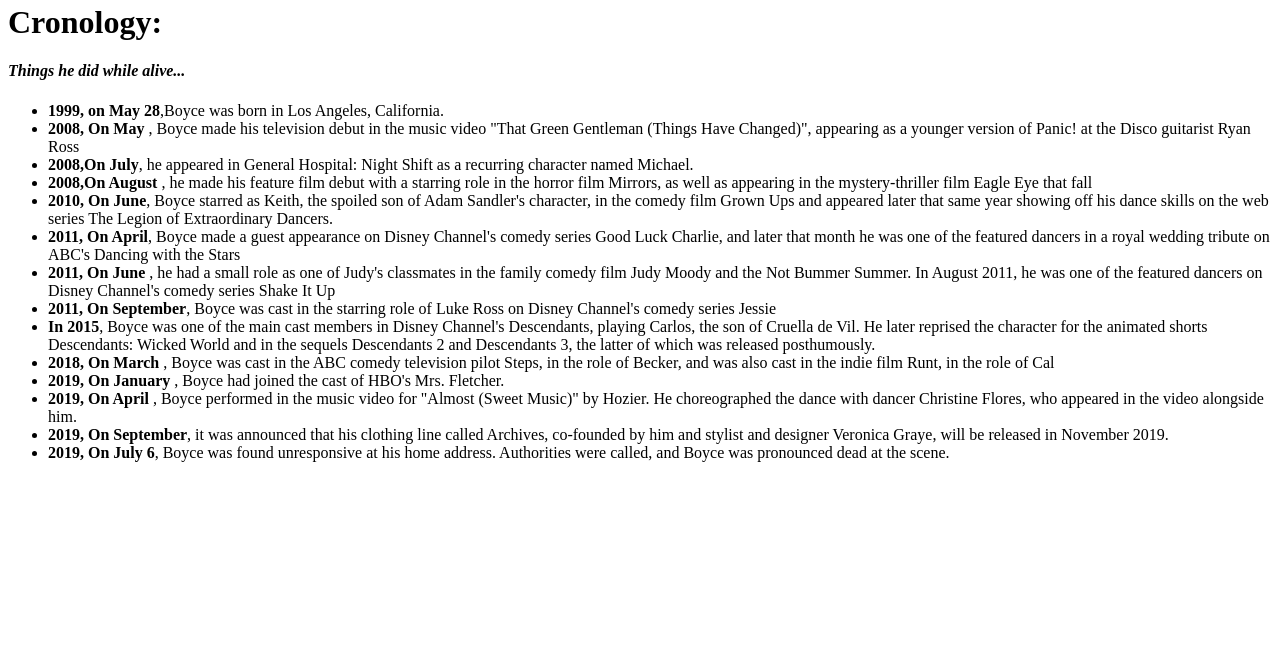
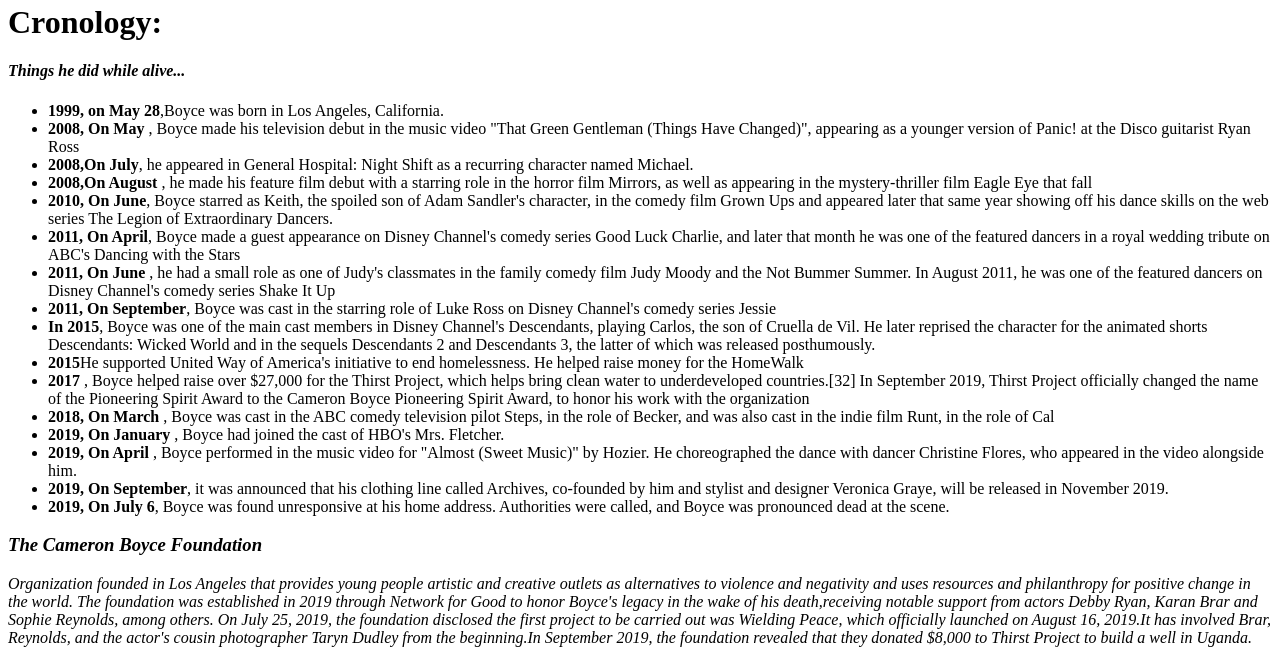
Before and after one commit to Joecleverman/microversesheyjosue, a plain HTML site: page fcc-test-suite-template-master (2)/fcc-test-suite-template-master/index.html in a window 1280 px wide. Shown: the part 1231-1894 px from the top of the page. Before the commit the page ends 1709 px from the top, so only its background shows below. Drawn offline with Linux system fonts and the light colour scheme.

Commit message:
modified index file

```diff
--- a/fcc-test-suite-template-master (2)/fcc-test-suite-template-master/index.html
+++ b/fcc-test-suite-template-master (2)/fcc-test-suite-template-master/index.html
@@ -28,12 +28,17 @@
 <li> <strong>2011, On June </strong>, he had a small role as one of Judy's classmates in the family comedy film Judy Moody and the Not Bummer Summer. In August 2011, he was one of the featured dancers on Disney Channel's comedy series Shake It Up</li>
 <li><strong>2011, On September</strong>, Boyce was cast in the starring role of Luke Ross on Disney Channel's comedy series Jessie</strong></li>
 <li><strong>In 2015</strong>, Boyce was one of the main cast members in Disney Channel's Descendants, playing Carlos, the son of Cruella de Vil. He later reprised the character for the animated shorts Descendants: Wicked World and in the sequels Descendants 2 and Descendants 3, the latter of which was released posthumously.</li>
+<li><strong>2015</strong>He supported United Way of America's initiative to end homelessness. He helped raise money for the HomeWalk </li>
+<li><strong>2017 </strong>, Boyce helped raise over $27,000 for the Thirst Project, which helps bring clean water to underdeveloped countries.[32] In September 2019, Thirst Project officially changed the name of the Pioneering Spirit Award to the Cameron Boyce Pioneering Spirit Award, to honor his work with the organization</li>
 <li><strong>2018, On March </strong>, Boyce was cast in the ABC comedy television pilot Steps, in the role of Becker, and was also cast in the indie film Runt, in the role of Cal</li>
 <li><strong>2019, On January </strong>, Boyce had joined the cast of HBO's Mrs. Fletcher. </h1>
 <li><strong>2019, On April </strong>, Boyce performed in the music video for "Almost (Sweet Music)" by Hozier. He choreographed the dance with dancer Christine Flores, who appeared in the video alongside him. </li>
 <li> <strong>2019, On September</strong>, it was announced that his clothing line called Archives, co-founded by him and stylist and designer Veronica Graye, will be released in November 2019.</li>
 <li><strong>2019, On July 6</strong>, Boyce was found unresponsive at his home address. Authorities were called, and Boyce was pronounced dead at the scene.</strong> </li>
-</ul>
+   </ul>
+<h3><em>The Cameron Boyce Foundation</em></h3>
+<p><em>Organization founded in Los Angeles that provides young people artistic and creative outlets as alternatives to violence and negativity and uses resources and philanthropy for positive change in the world. The foundation was established in 2019 through Network for Good to honor Boyce's legacy in the wake of his death,receiving notable support from actors Debby Ryan, Karan Brar and Sophie Reynolds, among others.
+    On July 25, 2019, the foundation disclosed the first project to be carried out was Wielding Peace, which officially launched on August 16, 2019.It has involved Brar, Reynolds, and the actor's cousin photographer Taryn Dudley from the beginning.In September 2019, the foundation revealed that they donated $8,000 to Thirst Project to build a well in Uganda.</em></p>
 </div>
 </body>
 </html>
```
